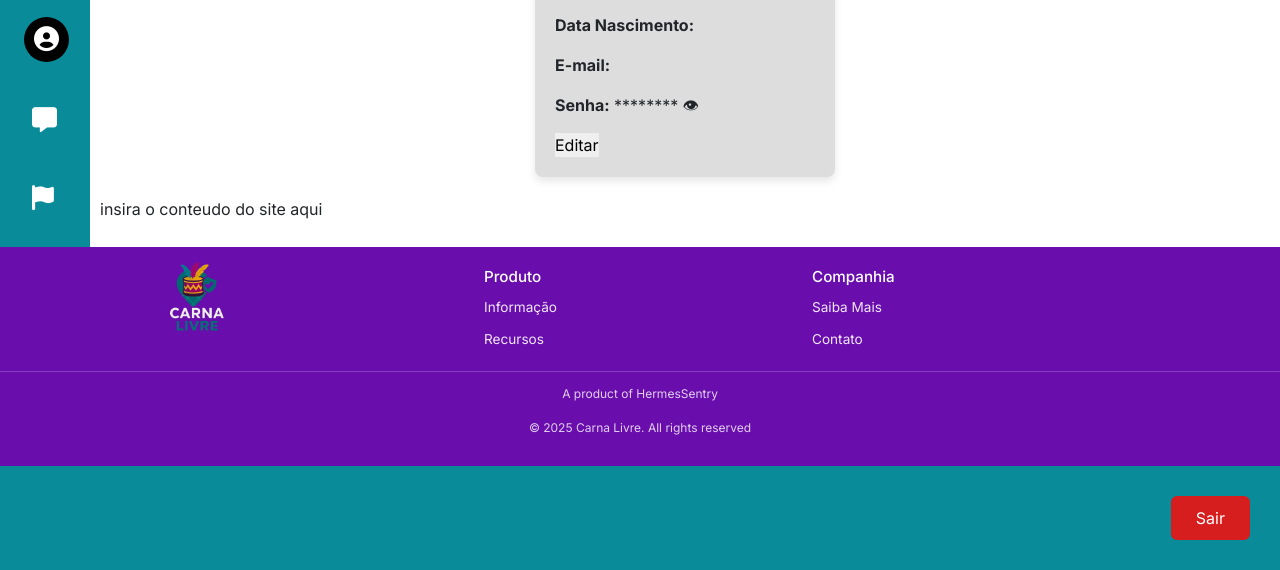
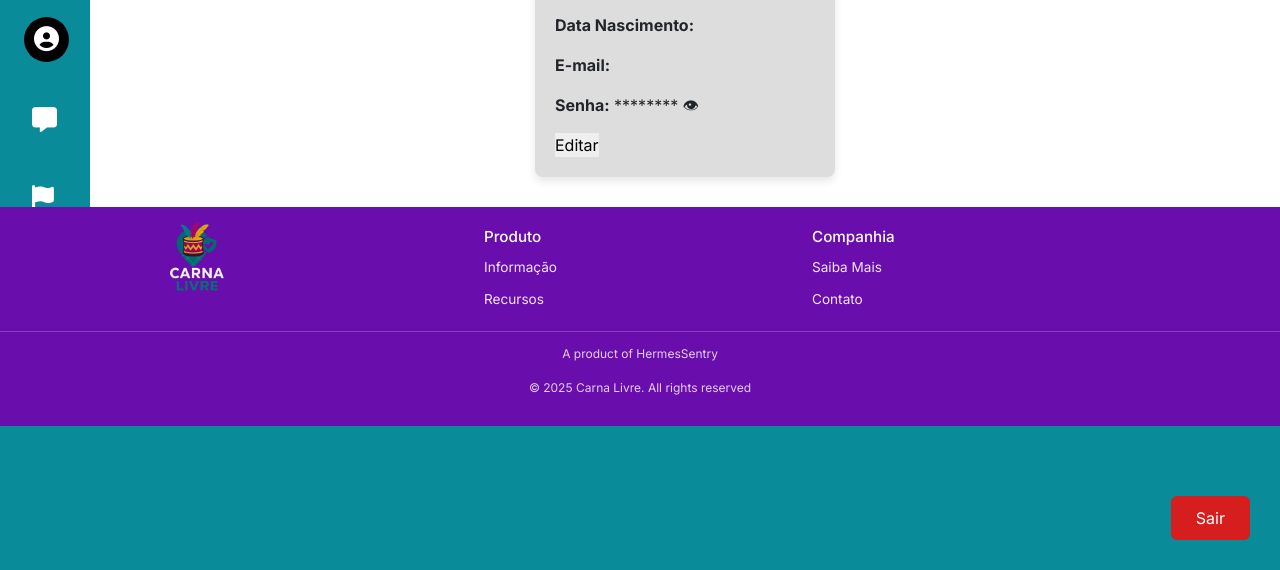
Before and after one commit to Joao-Prado0/CarnaLivre-Hospedagem, a website: page codigo/Luiz Fernando Maia/assets/editusuario.html in a window 1280 px wide. Shown: the part 230-800 px from the top of the page. Drawn offline with nearby package versions, Linux system fonts and the light colour scheme; no server answers.

Commit message:
altereçaõ css e html pt 4.1

```diff
--- a/codigo/Luiz Fernando Maia/assets/editusuario.html
+++ b/codigo/Luiz Fernando Maia/assets/editusuario.html
@@ -99,8 +99,7 @@
 
   <script src="assets/js/usuarioedit.js"></script>
 </body>
-            <p class="mb-3">insira o conteudo do site aqui</p>
-        </div>
+
     </main>
 
     <footer class="rodape">
```
